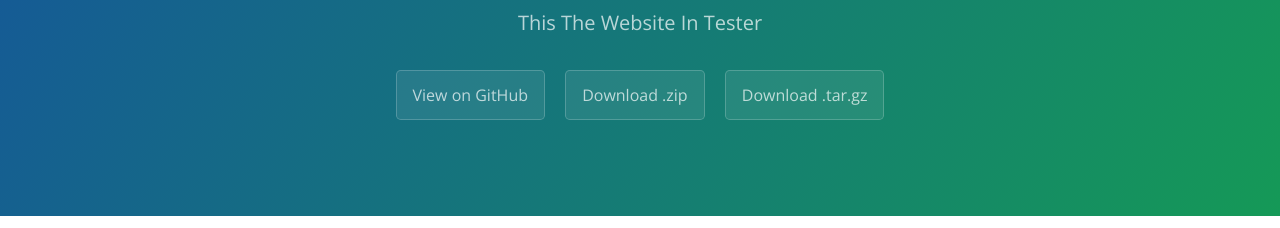
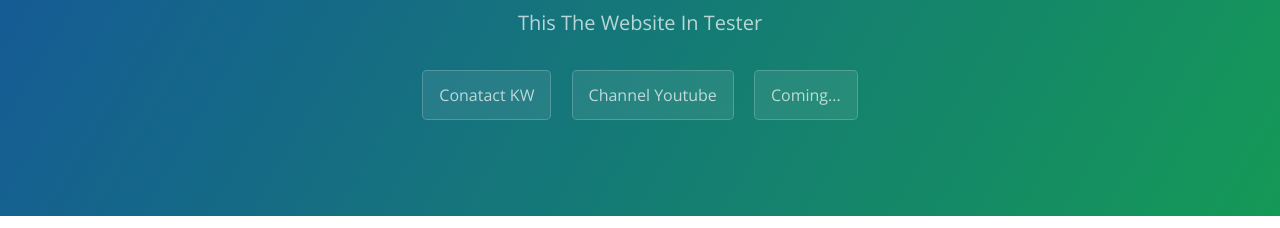
Before and after one commit to KagiamyWebsite/testwebkagiamy1.github.io, a plain HTML site: page index.html in a window 1280 px wide. Shown: the part 167-395 px from the top of the page. Drawn offline with nearby package versions, Linux system fonts and the light colour scheme.

Commit message:
Update index.html

```diff
--- a/index.html
+++ b/index.html
@@ -13,9 +13,9 @@
     <section class="page-header">
       <h1 class="project-name">Testwebkagiamy1.GitHub.io</h1>
       <h2 class="project-tagline">This The Website In Tester</h2>
-      <a href="https://github.com/KagiamyWebsite/testwebkagiamy1.github.io" class="btn">View on GitHub</a>
-      <a href="https://github.com/KagiamyWebsite/testwebkagiamy1.github.io/zipball/master" class="btn">Download .zip</a>
-      <a href="https://github.com/KagiamyWebsite/testwebkagiamy1.github.io/tarball/master" class="btn">Download .tar.gz</a>
+      <a href="https://facebook.com/kagiamygame" class="btn">Conatact KW</a>
+      <a href="https://m.youtube.com/channel/UCL8emv6Wy_KCNJ5K1QRVEuw" class="btn">Channel Youtube</a>
+      <a href="http://kagiamywebsite.github.io/testwebkagiamy1.github.io/" class="btn">Coming...</a>
     </section>
 
     <section class="main-content">
```
